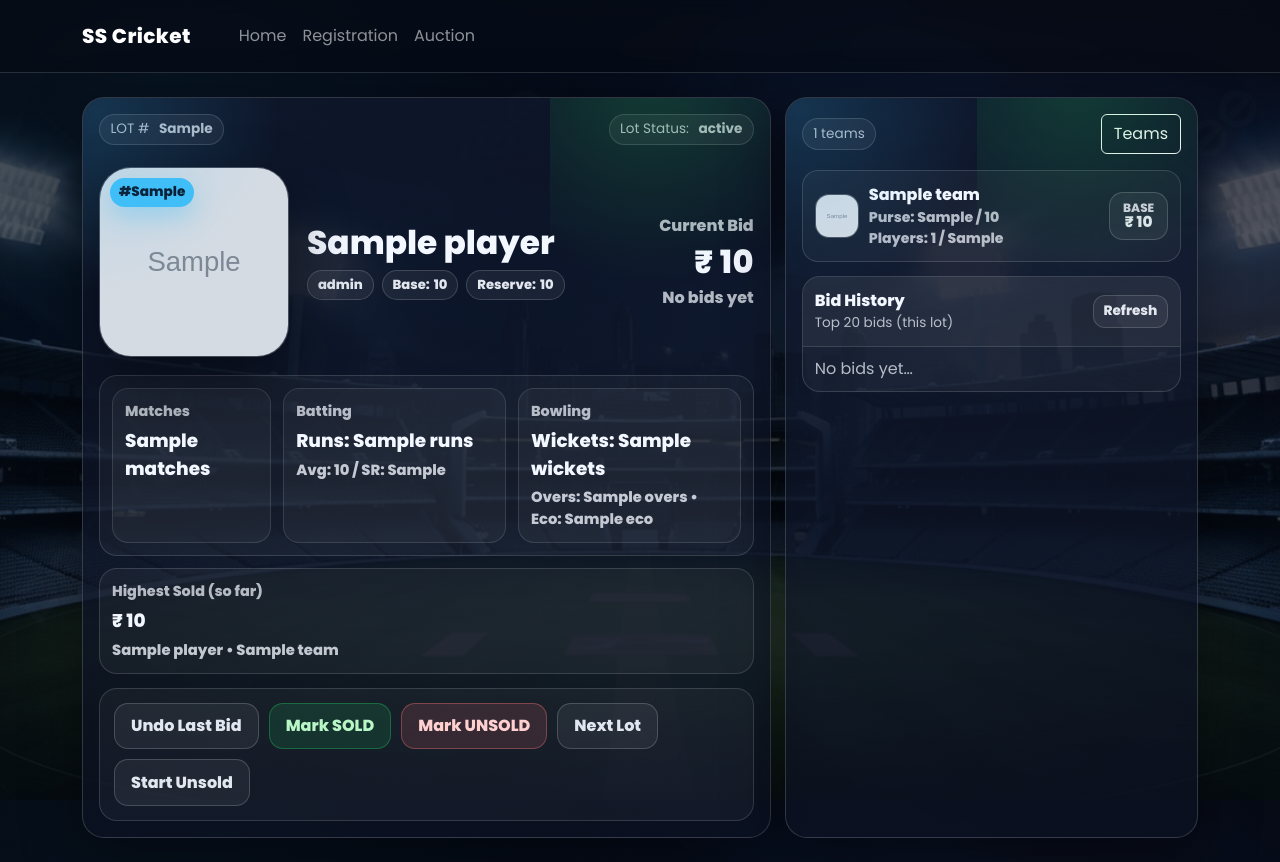
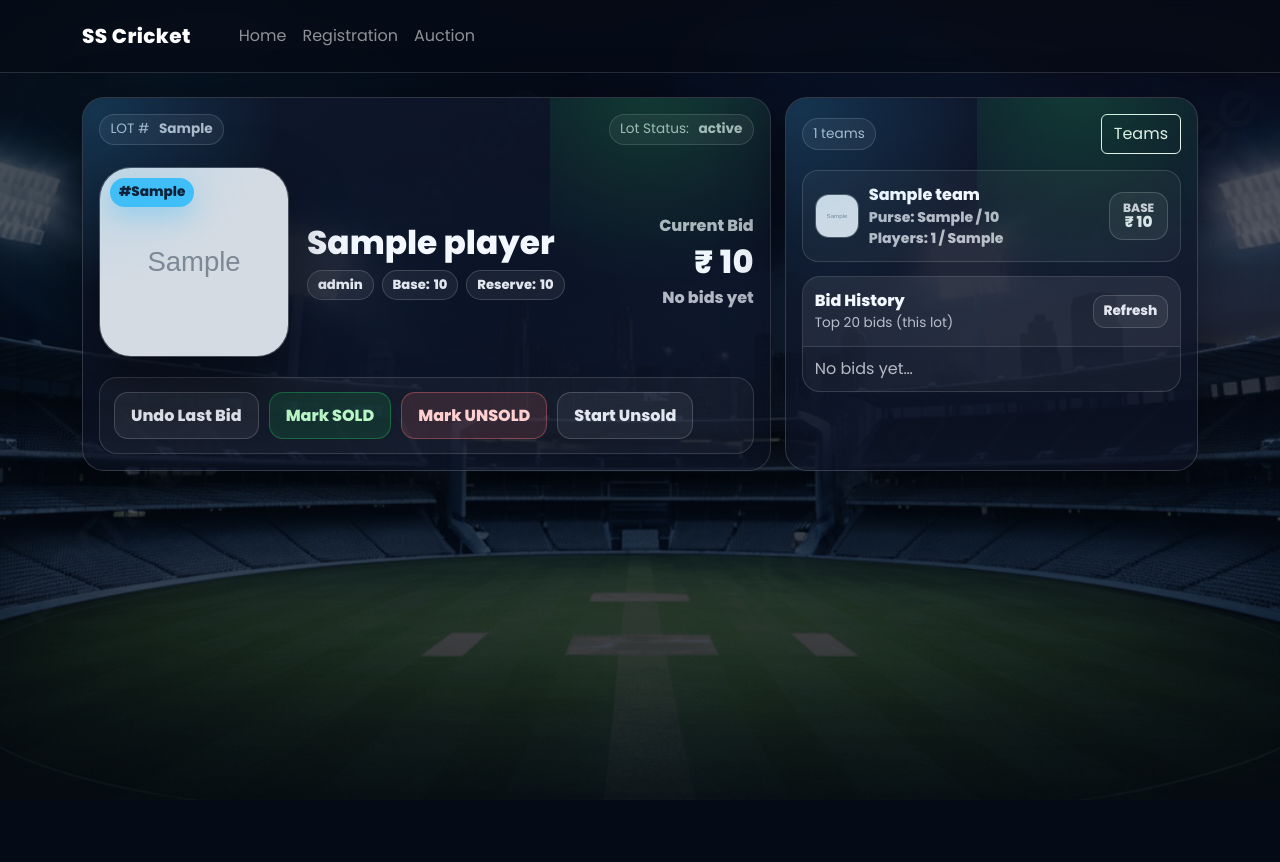
Before and after one commit to pk-pkulkarni/ss_sports, a Django app: template templates/auctions/auction_screen.html in a window 1280 px wide. After the commit the page ends 800 px from the top, so only its background shows below. Run offline with Django 3.2, Linux system fonts and the light colour scheme; the template is opened without the code that fills it: most values are stand-ins (such as "Sample title", 1, 10 or a date in 2020); grey boxes marked "Sample" are stand-in pictures.

Commit message:
removed next lot and stats panel. Also added 1st tournament for selection

```diff
--- a/templates/auctions/auction_screen.html
+++ b/templates/auctions/auction_screen.html
@@ -646,7 +646,7 @@
                         </div>
                     </div>
 
-                    <div class="statsPanel" id="statsPanel">
+                    <div class="statsPanel" id="statsPanel"  style="display: none">
                         <div class="statsRow">
                             <!-- Matches -->
                             <div class="statCard">
@@ -682,7 +682,7 @@
                         </div>
                     </div>
 
-                    <div class="statsPanel" id="highestSoldPanel">
+                    <div class="statsPanel" id="highestSoldPanel" style="display: none">
                         <div class="statLabel">Highest Sold (so far)</div>
                         <div class="statValue" id="highestSoldPrice">
                             {% if highest_sold %}
@@ -712,7 +712,7 @@
                             <button class="btn btn-soft" id="undoBid">Undo Last Bid</button>
                             <button class="btn btn-soft btn-success-soft" id="markSold">Mark SOLD</button>
                             <button class="btn btn-soft btn-danger-soft" id="markUnsold">Mark UNSOLD</button>
-                            <button class="btn btn-soft" id="nextLot">Next Lot</button>
+{#                            <button class="btn btn-soft" id="nextLot">Next Lot</button>#}
                             <button class="btn btn-soft" id="startUnsoldRound">Start Unsold</button>
                         </div>
                     </div>
```
Also changed, not shown: tournaments/forms.py (+11 -2 lines).
